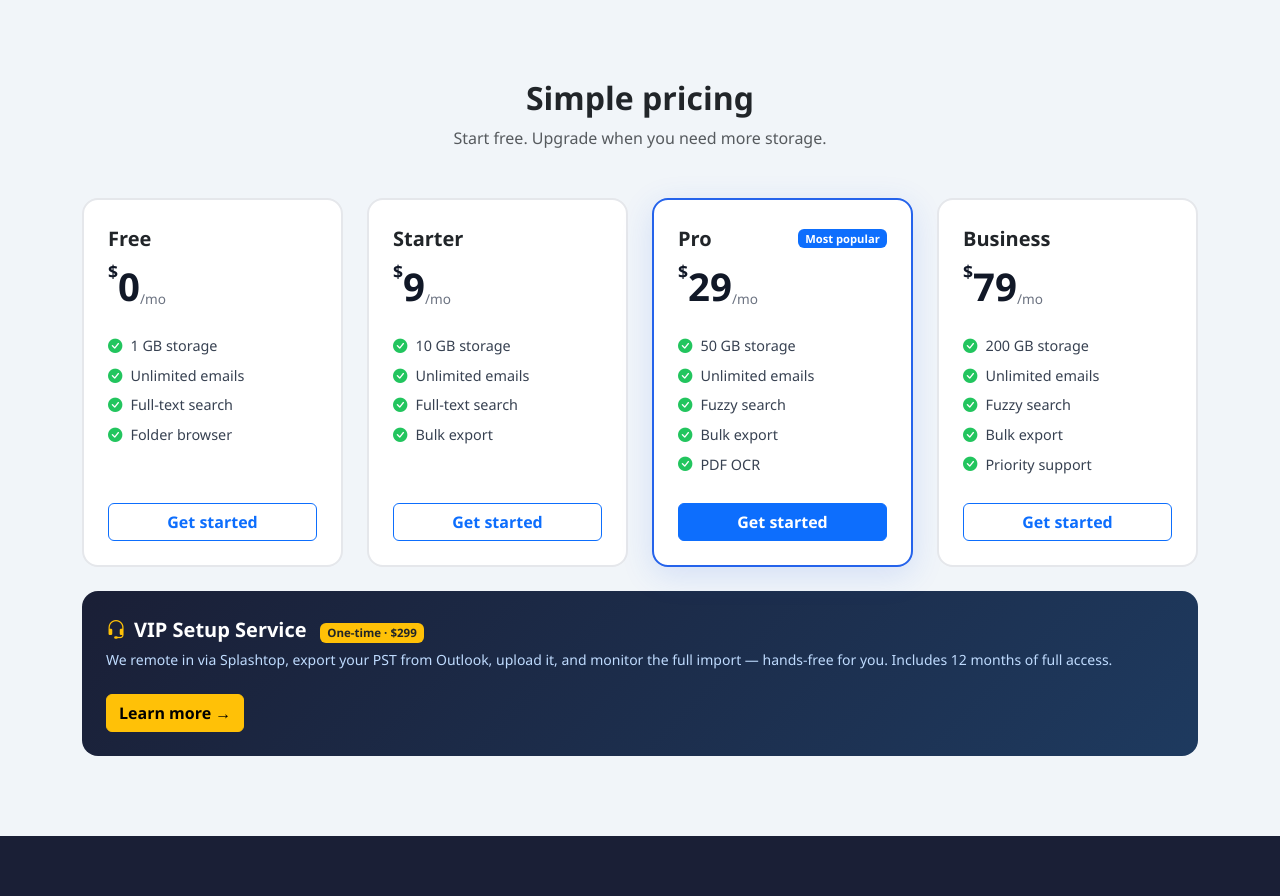
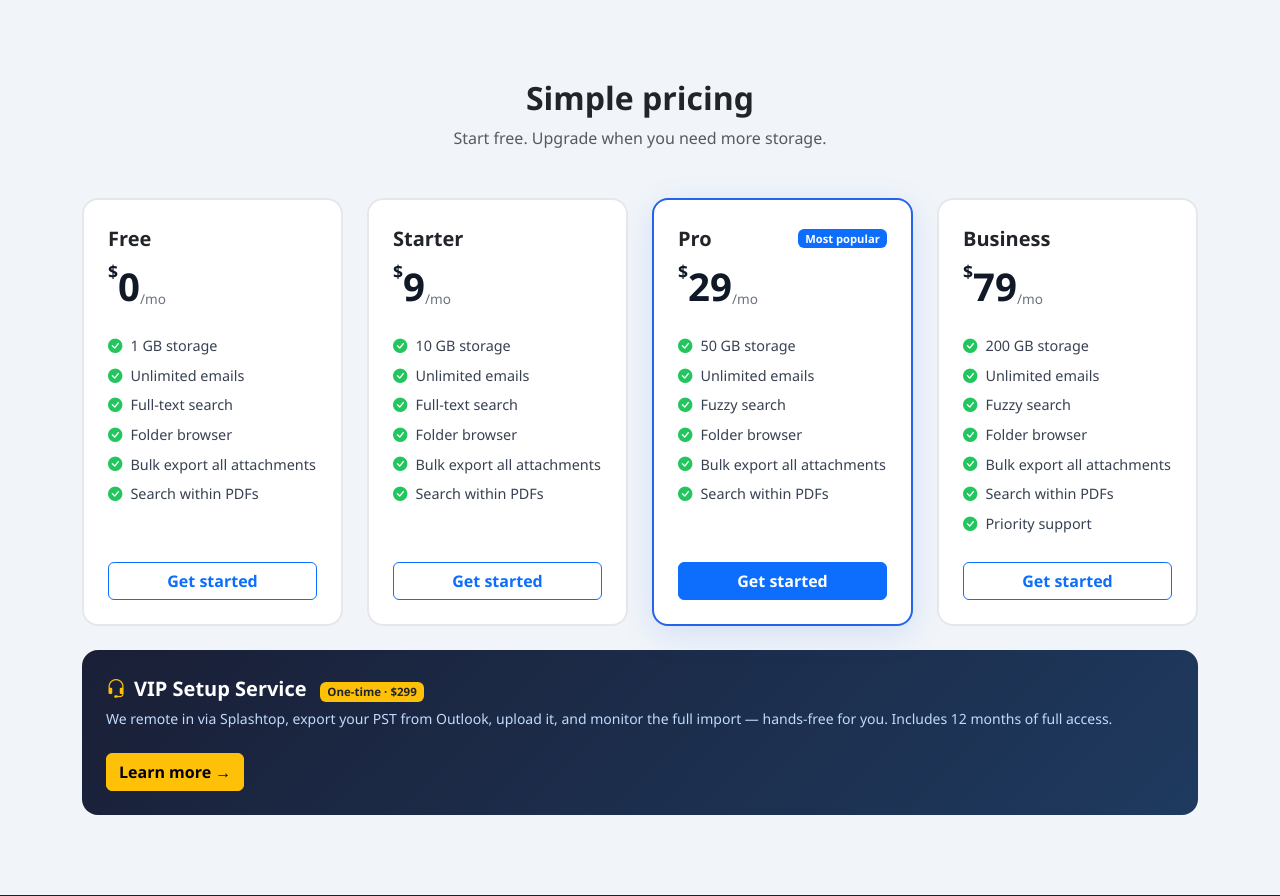
Before and after one commit to chsos/pst_to_MongoDB_importer, a Flask app: page / in a window 1280 px wide. Shown: the part 1511-2407 px from the top of the page. Run offline with Flask 3, Linux system fonts and the light colour scheme; some libraries are stand-ins or nearby versions.

Commit message:
Add bulk export attachments and search within PDFs to all pricing plans
Co-Authored-By: Claude Sonnet 4.6 <noreply@anthropic.com>

```diff
--- a/templates/landing.html
+++ b/templates/landing.html
@@ -255,6 +255,8 @@
             <li class="check-item"><i class="bi bi-check-circle-fill me-2"></i>Unlimited emails</li>
             <li class="check-item"><i class="bi bi-check-circle-fill me-2"></i>Full-text search</li>
             <li class="check-item"><i class="bi bi-check-circle-fill me-2"></i>Folder browser</li>
+            <li class="check-item"><i class="bi bi-check-circle-fill me-2"></i>Bulk export all attachments</li>
+            <li class="check-item"><i class="bi bi-check-circle-fill me-2"></i>Search within PDFs</li>
           </ul>
           <a href="/auth/login" class="btn btn-outline-primary w-100 fw-semibold">Get started</a>
         </div>
@@ -268,7 +270,9 @@
             <li class="check-item"><i class="bi bi-check-circle-fill me-2"></i>10 GB storage</li>
             <li class="check-item"><i class="bi bi-check-circle-fill me-2"></i>Unlimited emails</li>
             <li class="check-item"><i class="bi bi-check-circle-fill me-2"></i>Full-text search</li>
-            <li class="check-item"><i class="bi bi-check-circle-fill me-2"></i>Bulk export</li>
+            <li class="check-item"><i class="bi bi-check-circle-fill me-2"></i>Folder browser</li>
+            <li class="check-item"><i class="bi bi-check-circle-fill me-2"></i>Bulk export all attachments</li>
+            <li class="check-item"><i class="bi bi-check-circle-fill me-2"></i>Search within PDFs</li>
           </ul>
           <a href="/auth/login" class="btn btn-outline-primary w-100 fw-semibold">Get started</a>
         </div>
@@ -285,8 +289,9 @@
             <li class="check-item"><i class="bi bi-check-circle-fill me-2"></i>50 GB storage</li>
             <li class="check-item"><i class="bi bi-check-circle-fill me-2"></i>Unlimited emails</li>
             <li class="check-item"><i class="bi bi-check-circle-fill me-2"></i>Fuzzy search</li>
-            <li class="check-item"><i class="bi bi-check-circle-fill me-2"></i>Bulk export</li>
-            <li class="check-item"><i class="bi bi-check-circle-fill me-2"></i>PDF OCR</li>
+            <li class="check-item"><i class="bi bi-check-circle-fill me-2"></i>Folder browser</li>
+            <li class="check-item"><i class="bi bi-check-circle-fill me-2"></i>Bulk export all attachments</li>
+            <li class="check-item"><i class="bi bi-check-circle-fill me-2"></i>Search within PDFs</li>
           </ul>
           <a href="/auth/login" class="btn btn-primary w-100 fw-semibold">Get started</a>
         </div>
@@ -300,7 +305,9 @@
             <li class="check-item"><i class="bi bi-check-circle-fill me-2"></i>200 GB storage</li>
             <li class="check-item"><i class="bi bi-check-circle-fill me-2"></i>Unlimited emails</li>
             <li class="check-item"><i class="bi bi-check-circle-fill me-2"></i>Fuzzy search</li>
-            <li class="check-item"><i class="bi bi-check-circle-fill me-2"></i>Bulk export</li>
+            <li class="check-item"><i class="bi bi-check-circle-fill me-2"></i>Folder browser</li>
+            <li class="check-item"><i class="bi bi-check-circle-fill me-2"></i>Bulk export all attachments</li>
+            <li class="check-item"><i class="bi bi-check-circle-fill me-2"></i>Search within PDFs</li>
             <li class="check-item"><i class="bi bi-check-circle-fill me-2"></i>Priority support</li>
           </ul>
           <a href="/auth/login" class="btn btn-outline-primary w-100 fw-semibold">Get started</a>
```
